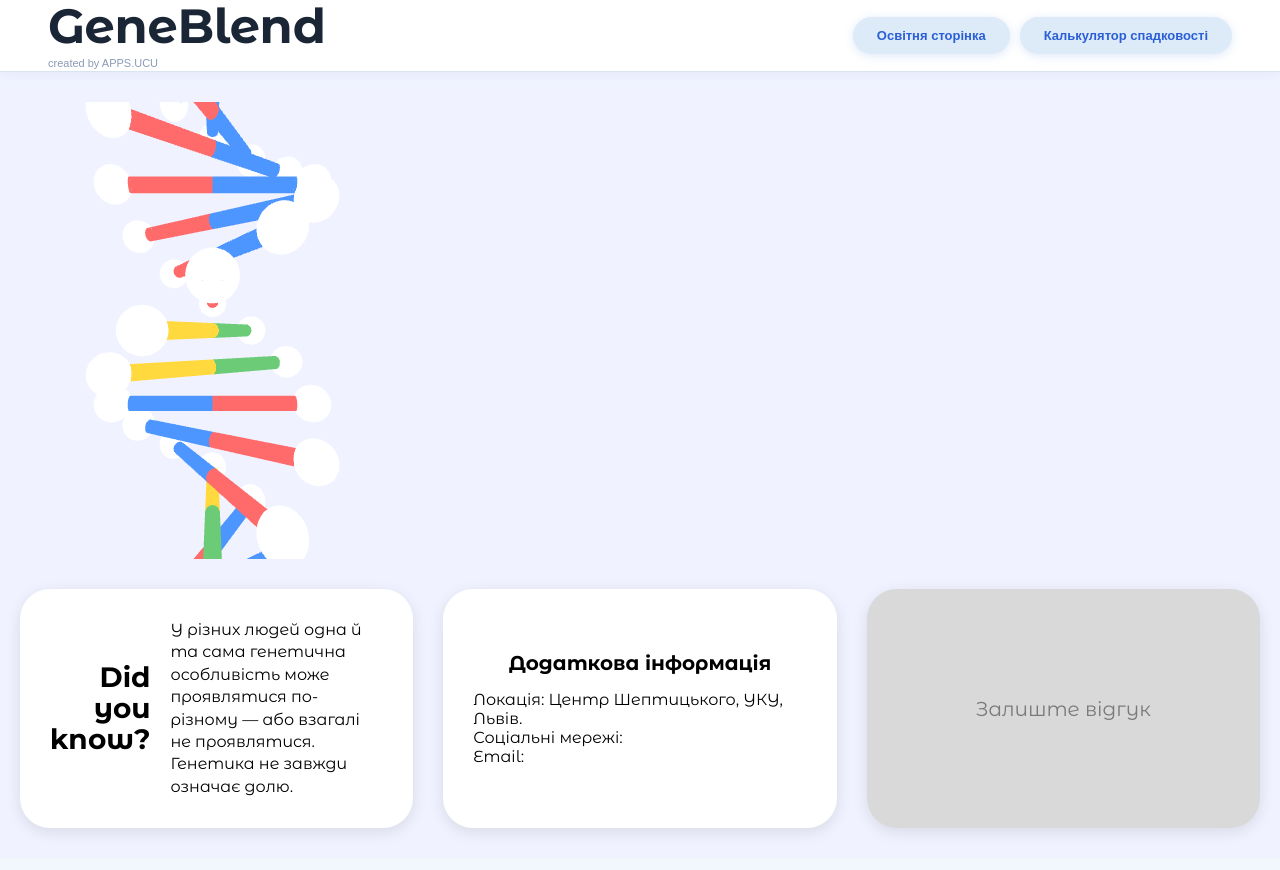
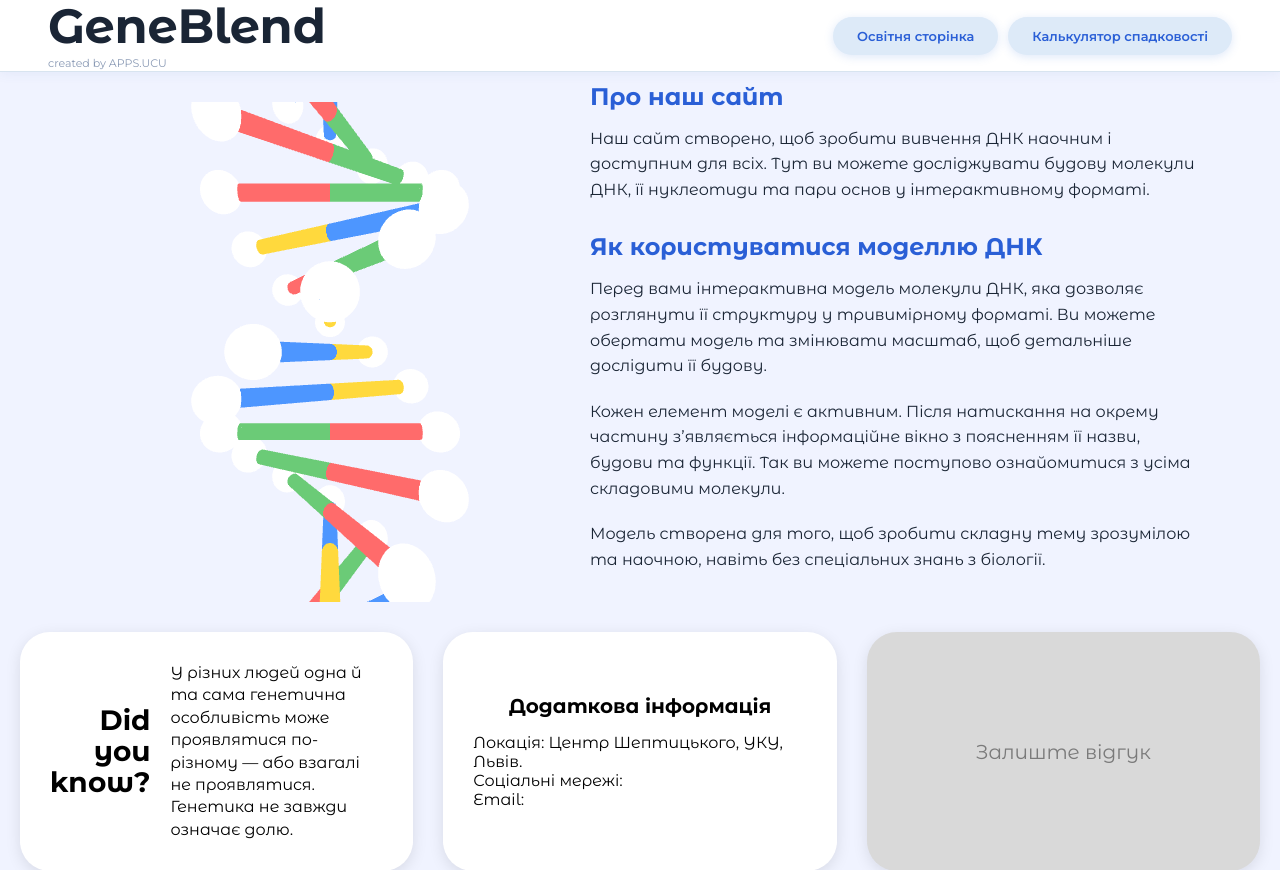
Before and after one commit to DarynaBerezniuk/Team27-GeneBlend, a Django app: page / in a window 1280 px wide. Shown: the top 870 px of the page. Before the commit the page ends 835 px from the top, so only its background shows below. Run offline with Django 5.2, Linux system fonts and the light colour scheme; data comes from the database, SQL or seed files in the repository; both versions use the stored data as it was after the commit; some libraries are stand-ins or nearby versions.

Commit message:
update home page

```diff
--- a/src/static/css/home_style.css
+++ b/src/static/css/home_style.css
@@ -7,9 +7,6 @@ body {
     font-family: 'Montserrat Alternates', 'Montserrat', sans-serif;
 }
 
-/* ═══════════════════════════════════════
-   UNIFIED HEADER  (.top-bar → now also header)
-═══════════════════════════════════════ */
 .top-bar,
 header {
     width: 100%;
@@ -86,9 +83,6 @@ header {
     transform: translateY(-1px);
 }
 
-/* ═══════════════════════════════════════
-   HERO
-═══════════════════════════════════════ */
 .hero-container {
     display: flex;
     justify-content: flex-start;
@@ -180,70 +174,89 @@ header {
     font-size: 20px;
 }
 
-/* ═══════════════════════════════════════
-   MOBILE
-═══════════════════════════════════════ */
-@media (max-width: 768px) {
-    .top-bar, header {
-        padding: 12px 16px;
-        height: auto;
-        min-height: 60px;
-        flex-wrap: wrap;
-    }
+.hero-container {
+    display: flex;
+    flex-direction: row;
+    justify-content: center;
+    align-items: center;
+    width: 100%;
+    max-width: 1200px;
+    margin: 0px auto;
+    padding: 0 40px;
+    gap: 60px;
+}
 
-    .logo-group { margin-right: 0; flex: 1 1 auto; }
+.photo-box {
+    width: 400px;
+    height: 500px;
+    background: transparent;
+    flex-shrink: 0;
+    display: flex;
+    justify-content: center;
+    align-items: center;
+}
 
-    .title { font-size: 19px; }
-    .parag { font-size: 10px; }
+.hero-text-content {
+    flex: 1;
+    color: #1a2535;
+}
 
-    .nav-group {
-        width: 100%;
-        flex-wrap: wrap;
-        gap: 8px;
-        order: 3;
-    }
+.hero-text-content h2 {
+    font-size: 24px;
+    color: #2a5fd6;
+    margin-bottom: 12px;
+    font-weight: 700;
+}
 
-    .button1, .button2 {
-        flex: 1 1 auto;
-        min-width: 90px;
-        max-width: 160px;
-        padding: 8px 16px;
-        font-size: 12px;
-    }
+.hero-text-content p {
+    font-size: 16px;
+    line-height: 1.6;
+    margin-bottom: 20px;
+    color: #4a5a70;
+}
 
+.intro-section {
+    margin-bottom: 30px;
+}
+
+@media (max-width: 900px) {
     .hero-container {
         flex-direction: column;
-        align-items: center;
-        margin: 24px auto 0;
-        padding: 0 16px;
+        text-align: center;
+        padding: 0 20px;
+        gap: 20px;
     }
 
     .photo-box {
-        width: 220px;
-        height: 310px;
-        margin-left: 0;
-        margin-top: 10px;
+        width: 100%;
+        max-width: 300px;
+        height: 350px;
     }
 
-    .info-row {
-        flex-direction: column;
-        gap: 16px;
-        padding: 0 16px;
-        margin: 20px auto;
+    .hero-text-content h2 {
+        font-size: 20px;
     }
-
-    .info-card1 {
-        flex-direction: column;
-        align-items: flex-start;
-        gap: 12px;
-    }
-
-    .dyk-title h3 { font-size: 22px; text-align: left; min-width: unset; }
-    .dyk-text p { font-size: 14px; }
-    .info-card2 h3 { font-size: 17px; }
-    .info-card3 { font-size: 16px; min-height: 80px; }
 }
 
-@media (max-width: 400px) {
-    .button1, .button2 { max-width: 100%; }
+#dynamic-info {
+    transition: all 0.3s ease-in-out;
 }
+
+#dynamic-info h2 {
+    color: #2a5fd6;
+    font-family: 'Montserrat Alternates', sans-serif;
+    margin-bottom: 15px;
+    font-size: 24px;
+}
+
+#dynamic-info p {
+    line-height: 1.6;
+    font-size: 16px;
+    color: #1a2535;
+    animation: fadeIn 0.5s;
+}
+
+@keyframes fadeIn {
+    from { opacity: 0; transform: translateY(10px); }
+    to { opacity: 1; transform: translateY(0); }
+}
--- a/src/static/scripts/dna.js
+++ b/src/static/scripts/dna.js
@@ -1,5 +1,6 @@
 window.addEventListener('load', function() {
     const container = document.querySelector('.photo-box');
+    const infoContainer = document.getElementById('dynamic-info');
     if (!container) return;
 
     const width = container.clientWidth;
@@ -16,17 +17,33 @@ window.addEventListener('load', function() {
 
     const controls = new THREE.OrbitControls(camera, renderer.domElement);
     controls.enableDamping = true;
+
     controls.minPolarAngle = Math.PI / 2;
     controls.maxPolarAngle = Math.PI / 2;
+
+    controls.minDistance = 5;
+    controls.maxDistance = 45;
 
     const raycaster = new THREE.Raycaster();
     const mouse = new THREE.Vector2();
 
     const colors = {
-        adenine: 0xFF6B6B, thymine: 0x4D96FF,
-        cytosine: 0x6BCB77, guanine: 0xFFD93D,
+        adenine: 0xFF6B6B,
+        thymine: 0x6BCB77,
+        cytosine: 0xFFD93D,
+        guanine: 0x4D96FF,
         backbone: 0xFFFFFF,
         highlight: 0xFFFFFF
+    };
+
+    const infoTexts = {
+        'A': `<h2>Аденін (A)</h2><p>Аденін — одна з чотирьох основ ДНК. Він завжди поєднується з тиміном (T), утворюючи пару, яка підтримує стабільну структуру подвійної спіралі.</p>`,
+        'T': `<h2>Тимін (T)</h2><p>Тимін завжди зв’язується з аденіном (A). Ця пара забезпечує стабільність подвійної спіралі та правильне копіювання ДНК під час поділу клітин.</p>`,
+        'G': `<h2>Гуанін (G)</h2><p>Гуанін утворює пару з цитозином (C). Ці зв’язки допомагають утримувати подвійний ланцюг ДНК міцним, але дозволяють йому розкручуватися для роботи клітини.</p>`,
+        'C': `<h2>Цитозин (C)</h2><p>Цитозин завжди поєднується з гуаніном (G). Пара C–G підтримує стабільну структуру ДНК і забезпечує точне зчитування генетичної інформації.</p>`,
+        'default': `<h2>Що таке ДНК?</h2>
+                    <p>ДНК — це молекула, яка зберігає всю генетичну інформацію організму. Вона складається з чотирьох основних нуклеотидів — аденіну, тиміну, гуаніну та цитозину, які завжди формують стабільні пари: A з T та G з C. Саме ця структура утворює відому подвійною спіраль і забезпечує точне копіювання генетичної інформації під час росту та поділу клітин.</p>
+                    <p>На нашому сайті ви можете не лише побачити, як виглядає ДНК, а й дізнатися цікаві факти про нуклеотиди, їхні функції та роль у житті організму. Інтерактивна модель дозволяє натискати на елементи та отримувати короткі пояснення, що допомагає зрозуміти складну біологію просто та наочно.</p>`
     };
 
     const tubeGeo = new THREE.CylinderGeometry(0.45, 0.45, 6, 32);
@@ -35,28 +52,33 @@ window.addEventListener('load', function() {
 
     for (let i = 0; i <= 40; i++) {
         const row = new THREE.Group();
-        let lCol, rCol;
+        let lCol, rCol, lType, rType;
 
-        if (Math.random() > 0.5) { [lCol, rCol] = [colors.adenine, colors.thymine]; }
-        else { [lCol, rCol] = [colors.cytosine, colors.guanine]; }
+        if (Math.random() > 0.5) {
+            [lCol, rCol] = [colors.adenine, colors.thymine];
+            [lType, rType] = ['A', 'T'];
+        } else {
+            [lCol, rCol] = [colors.cytosine, colors.guanine];
+            [lType, rType] = ['C', 'G'];
+        }
 
         const leftTube = new THREE.Mesh(tubeGeo, new THREE.MeshBasicMaterial({ color: lCol }));
         leftTube.rotation.z = Math.PI / 2;
         leftTube.position.x = -3;
-        leftTube.userData.originalColor = lCol;
+        leftTube.userData = { originalColor: lCol, baseType: lType };
 
         const rightTube = new THREE.Mesh(tubeGeo, new THREE.MeshBasicMaterial({ color: rCol }));
         rightTube.rotation.z = Math.PI / 2;
         rightTube.position.x = 3;
-        rightTube.userData.originalColor = rCol;
+        rightTube.userData = { originalColor: rCol, baseType: rType };
 
         const ballL = new THREE.Mesh(ballGeo, new THREE.MeshBasicMaterial({ color: colors.backbone }));
         ballL.position.x = -6;
-        ballL.userData.originalColor = colors.backbone;
+        ballL.userData = { originalColor: colors.backbone, baseType: 'default' };
 
         const ballR = new THREE.Mesh(ballGeo, new THREE.MeshBasicMaterial({ color: colors.backbone }));
         ballR.position.x = 6;
-        ballR.userData.originalColor = colors.backbone;
+        ballR.userData = { originalColor: colors.backbone, baseType: 'default' };
 
         row.add(leftTube, rightTube, ballL, ballR);
         row.position.y = (i - 20) * 2.2;
@@ -71,7 +93,6 @@ window.addEventListener('load', function() {
         mouse.y = -((event.clientY - rect.top) / height) * 2 + 1;
 
         raycaster.setFromCamera(mouse, camera);
-
         const intersects = raycaster.intersectObjects(dnaGroup.children, true);
 
         dnaGroup.traverse((child) => {
@@ -80,9 +101,22 @@ window.addEventListener('load', function() {
             }
         });
 
+        let type = 'default';
+
         if (intersects.length > 0) {
             const clickedPart = intersects[0].object;
+            type = clickedPart.userData.baseType;
+
             clickedPart.material.color.setHex(colors.highlight);
+        }
+
+        if (infoContainer && infoTexts[type]) {
+            infoContainer.style.opacity = 0;
+
+            setTimeout(() => {
+                infoContainer.innerHTML = infoTexts[type];
+                infoContainer.style.opacity = 1;
+            }, 200);
         }
     }
 
@@ -97,8 +131,10 @@ window.addEventListener('load', function() {
     animate();
 
     window.addEventListener('resize', () => {
-        renderer.setSize(container.clientWidth, container.clientHeight);
-        camera.aspect = container.clientWidth / container.clientHeight;
+        const newWidth = container.clientWidth;
+        const newHeight = container.clientHeight;
+        renderer.setSize(newWidth, newHeight);
+        camera.aspect = newWidth / newHeight;
         camera.updateProjectionMatrix();
     });
 });
--- a/src/templates/home.html
+++ b/src/templates/home.html
@@ -1,5 +1,4 @@
 <!DOCTYPE html>
-
 {% load static %}
 
 <html lang="ua">
@@ -10,15 +9,13 @@
 
     <link rel="preconnect" href="https://fonts.googleapis.com">
     <link rel="preconnect" href="https://fonts.gstatic.com" crossorigin>
-    <link href="https://fonts.googleapis.com/css2?family=Montserrat+Alternates:wght@400;700&display=swap" rel="stylesheet">
+    <link href="https://fonts.googleapis.com/css2?family=Montserrat+Alternates:wght@400;700&family=Montserrat:wght@400;600&display=swap" rel="stylesheet">
 
-    <link rel="stylesheet" href="{% static 'css\home_style.css' %}">
+    <link rel="stylesheet" href="{% static 'css/home_style.css' %}">
 </head>
 <body>
     <script src="https://cdnjs.cloudflare.com/ajax/libs/three.js/r128/three.min.js"></script>
     <script src="https://cdnjs.cloudflare.com/ajax/libs/dat-gui/0.7.7/dat.gui.min.js"></script>
-    <script src="https://cdnjs.cloudflare.com/ajax/libs/three.js/r128/three.min.js"></script>
-
     <script src="https://cdn.jsdelivr.net/npm/three@0.128.0/examples/js/controls/OrbitControls.js"></script>
 
     <header class="top-bar">
@@ -31,16 +28,31 @@
             </div>
         </div>
 
-    <div class="nav-group">
+        <nav class="nav-group">
             <a href="{% url 'education' %}" class="button1">Освітня сторінка</a>
             <a href="{% url 'calculator' %}" class="button2">Калькулятор спадковості</a>
+        </nav>
+    </header>
+
+    <main class="hero-container">
+        <div class="photo-box">
+            <script src="{% static 'scripts/dna.js' %}"></script>
         </div>
-</header>
-<div class="photo-box">
-  <script src={% static "scripts/dna.js" %}>
-    Dna
-  </script>
+
+        <div class="hero-text-content", id="dynamic-info">
+            <section class="intro-section">
+                <h2>Про наш сайт</h2>
+                <p>Наш сайт створено, щоб зробити вивчення ДНК наочним і доступним для всіх. Тут ви можете досліджувати будову молекули ДНК, її нуклеотиди та пари основ у інтерактивному форматі.</p>
+            </section>
+
+            <section class="guide-section">
+                <h2>Як користуватися моделлю ДНК</h2>
+                <p>Перед вами інтерактивна модель молекули ДНК, яка дозволяє розглянути її структуру у тривимірному форматі. Ви можете обертати модель та змінювати масштаб, щоб детальніше дослідити її будову.</p>
+                <p>Кожен елемент моделі є активним. Після натискання на окрему частину з’являється інформаційне вікно з поясненням її назви, будови та функції. Так ви можете поступово ознайомитися з усіма складовими молекули.</p>
+                <p>Модель створена для того, щоб зробити складну тему зрозумілою та наочною, навіть без спеціальних знань з біології.</p>
+            </section>
         </div>
+    </main>
 
     <div class="info-row">
         <div class="info-card1">
@@ -65,11 +77,9 @@
             <p>Email:</p>
         </div>
 
-
         <div class="info-card3">
             <p>Залиште відгук</p>
         </div>
-
     </div>
 
 </body>
```
Also changed, not shown: src/db.sqlite3. Lines whose indentation alone changed are shown as unchanged.
